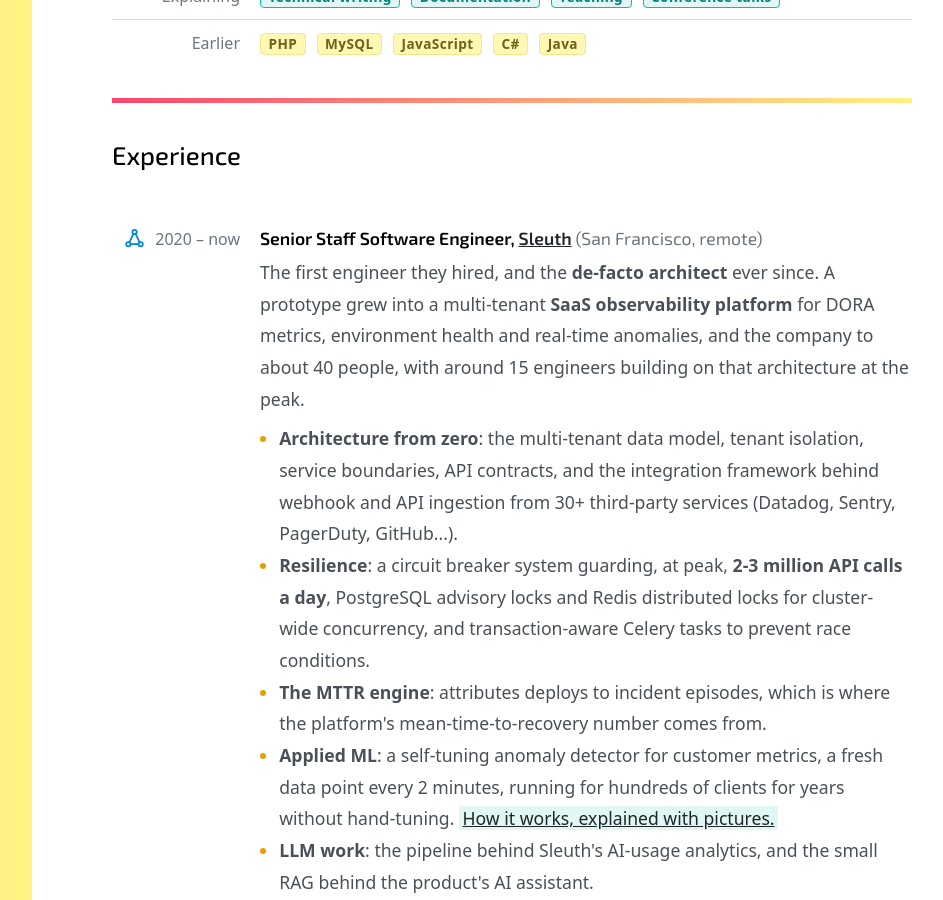
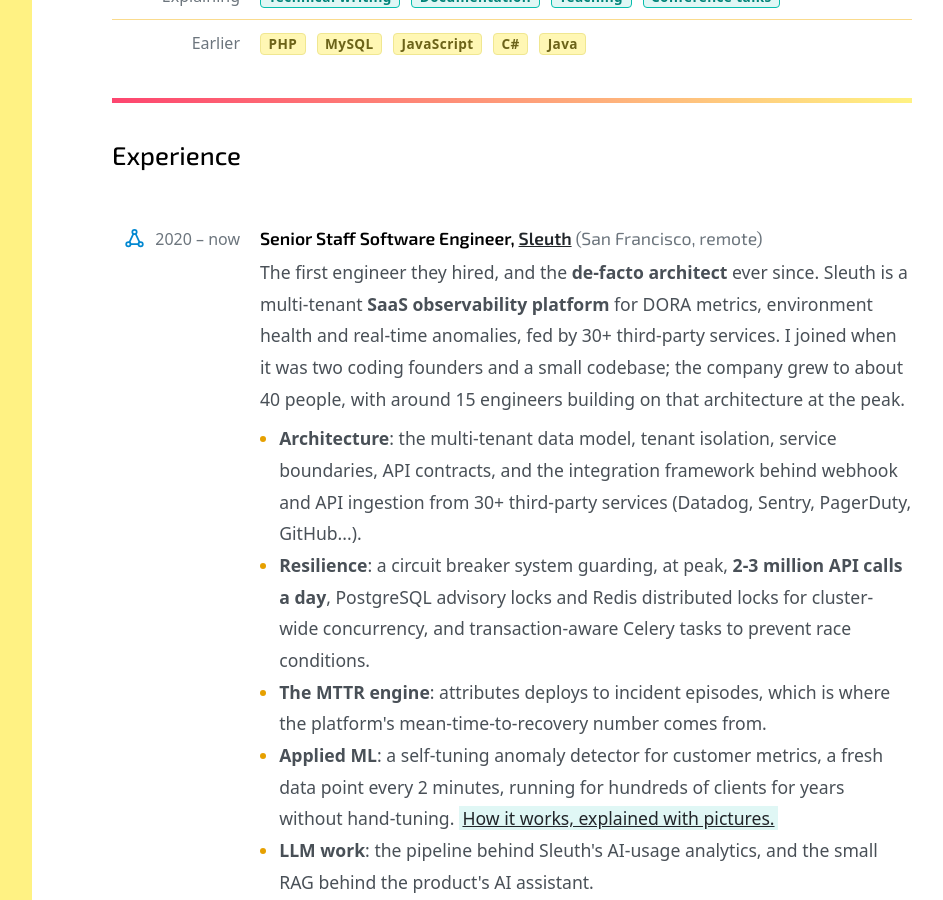
Before and after one commit to inesp/inesp.github.io, a Jekyll site: the page built from cv.md, in a window 1280 px wide and 900 px high, scrolled down 1413 px. Shown: the whole window, without its empty margins (288-1231 px from the left). Built offline with Jekyll 4.4.1, drawn with Linux system fonts in a browser that asks for light colours; nearby versions of some CDN libraries; some web fonts are replaced; a style sheet for code colours, icons or effects is not loaded.

Commit message:
Improve cv

```diff
--- a/cv.md
+++ b/cv.md
@@ -101,9 +101,9 @@
     <div class="career-years">{% include career_icon.html name="nodes" %} 2020 – now</div>
     <div class="career-body">
       <h3>Senior Staff Software Engineer, <a href="https://www.sleuth.io" target="_blank">Sleuth</a> <span class="career-place">(San Francisco, remote)</span></h3>
-      <p>The first engineer they hired, and the <b>de-facto architect</b> ever since. A prototype grew into a multi-tenant <b>SaaS observability platform</b> for DORA metrics, environment health and real-time anomalies, and the company to about 40 people, with around 15 engineers building on that architecture at the peak.</p>
+      <p>The first engineer they hired, and the <b>de-facto architect</b> ever since. Sleuth is a multi-tenant <b>SaaS observability platform</b> for DORA metrics, environment health and real-time anomalies, fed by 30+ third-party services. I joined when it was two coding founders and a small codebase; the company grew to about 40 people, with around 15 engineers building on that architecture at the peak.</p>
       <ul class="career-points">
-        <li><b>Architecture from zero</b>: the multi-tenant data model, tenant isolation, service boundaries, API contracts, and the integration framework behind webhook and API ingestion from 30+ third-party services (Datadog, Sentry, PagerDuty, GitHub...).</li>
+        <li><b>Architecture</b>: the multi-tenant data model, tenant isolation, service boundaries, API contracts, and the integration framework behind webhook and API ingestion from 30+ third-party services (Datadog, Sentry, PagerDuty, GitHub...).</li>
         <li><b>Resilience</b>: a circuit breaker system guarding, at peak, <b>2-3 million API calls a day</b>, PostgreSQL advisory locks and Redis distributed locks for cluster-wide concurrency, and transaction-aware Celery tasks to prevent race conditions.</li>
         <li><b>The MTTR engine</b>: attributes deploys to incident episodes, which is where the platform's mean-time-to-recovery number comes from.</li>
         <li><b>Applied ML</b>: a self-tuning anomaly detector for customer metrics, a fresh data point every 2 minutes, running for hundreds of clients for years without hand-tuning. <a href="/2026/02/18/impact-of-a-deploy.html">How it works, explained with pictures.</a></li>
```
Also changed, not shown: about.md (+1 -1 lines).
